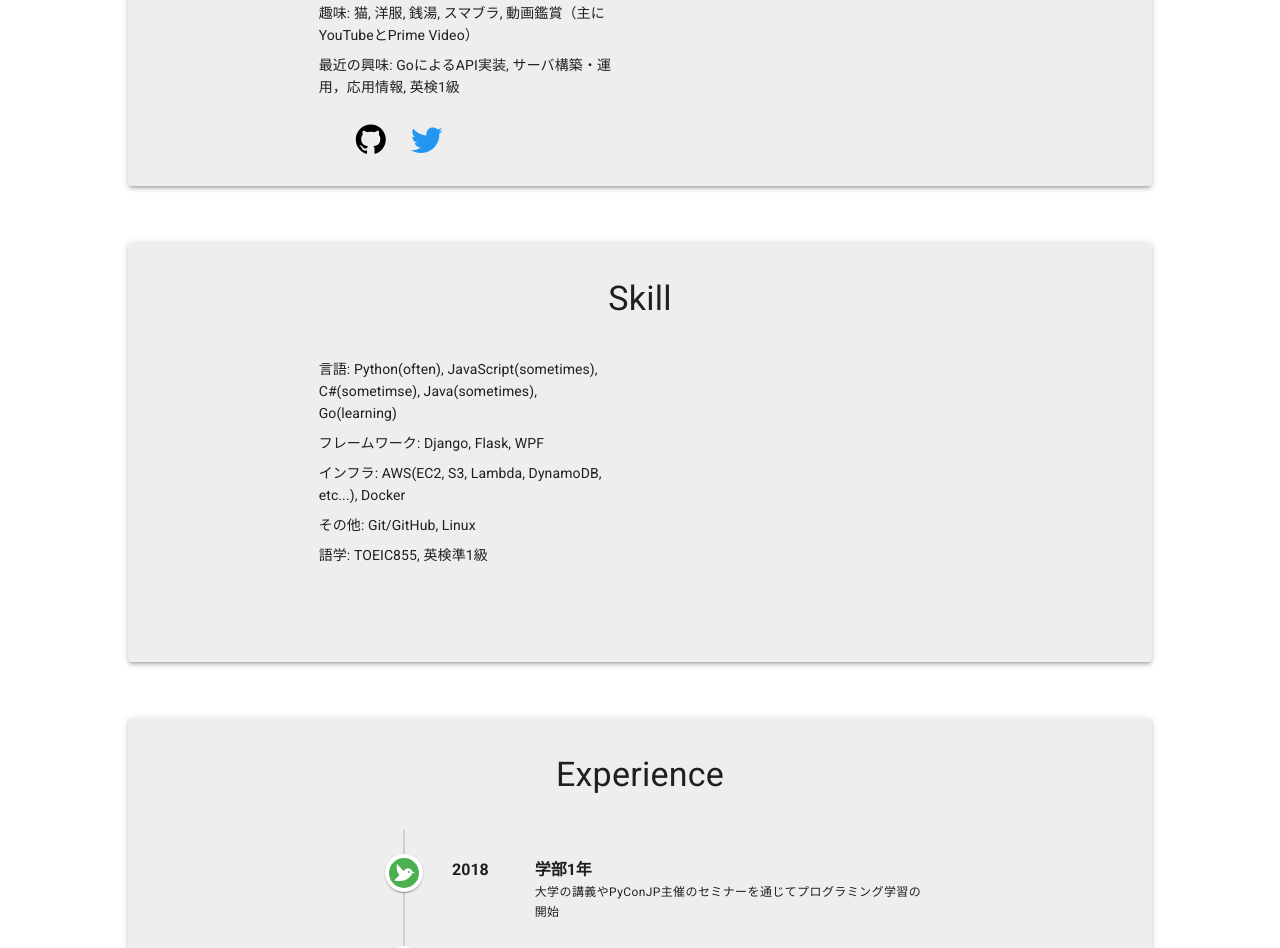
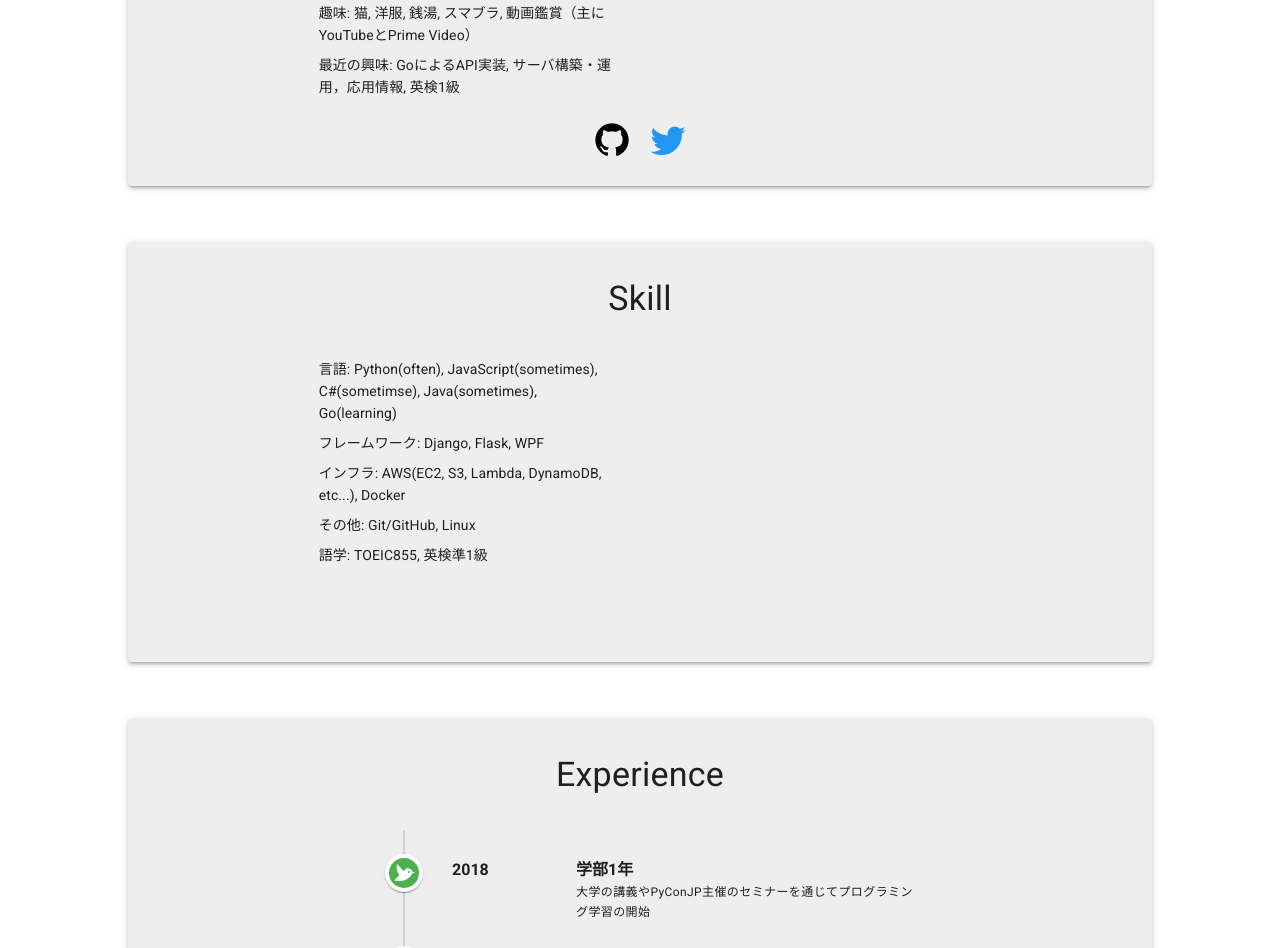
Before and after one commit to Be3751/Be3751.github.io, a Vue app: page /profile in a window 1280 px wide. Shown: the part 300-1248 px from the top of the page. Built offline with nearby package versions, Linux system fonts and the light colour scheme.

Commit message:
modified layout

```diff
--- a/src/components/BasicInfo.vue
+++ b/src/components/BasicInfo.vue
@@ -14,12 +14,12 @@
             <v-img :src="items.imgSrc" max-width="180" max-height="180" aspect-ratio="4/4" class=""></v-img>
           </v-col>
         </v-row>
-        <v-row style="margin-left: 20%;" class="mb-7 mt-5">
-            <v-btn href="https://github.com/Be3751" icon color="black" class="ml-5">
-              <v-icon large>mdi-github</v-icon>
+        <v-row class="mb-7 mt-5 d-flex justify-center">
+            <v-btn href="https://github.com/Be3751" icon color="black" class="mr-5">
+              <v-icon x-large>mdi-github</v-icon>
             </v-btn>
-            <v-btn href="https://twitter.com/Blossomrail" icon color="blue" class="ml-5">
-              <v-icon large>mdi-twitter</v-icon>
+            <v-btn href="https://twitter.com/Blossomrail" icon color="blue">
+              <v-icon x-large>mdi-twitter</v-icon>
             </v-btn>
         </v-row>
     </v-card>
--- a/src/components/Experience.vue
+++ b/src/components/Experience.vue
@@ -14,10 +14,10 @@
                 :icon="item.icon"
               >
                 <v-row class="pt-1">
-                  <v-col cols="2">
+                  <v-col cols="3">
                     <strong>{{ item.year }}</strong>
                   </v-col>
-                  <v-col cols="10">
+                  <v-col cols="9">
                     <strong>{{ item.main }}</strong>
                     <div class="text-caption">
                       {{ item.caption }}
```
